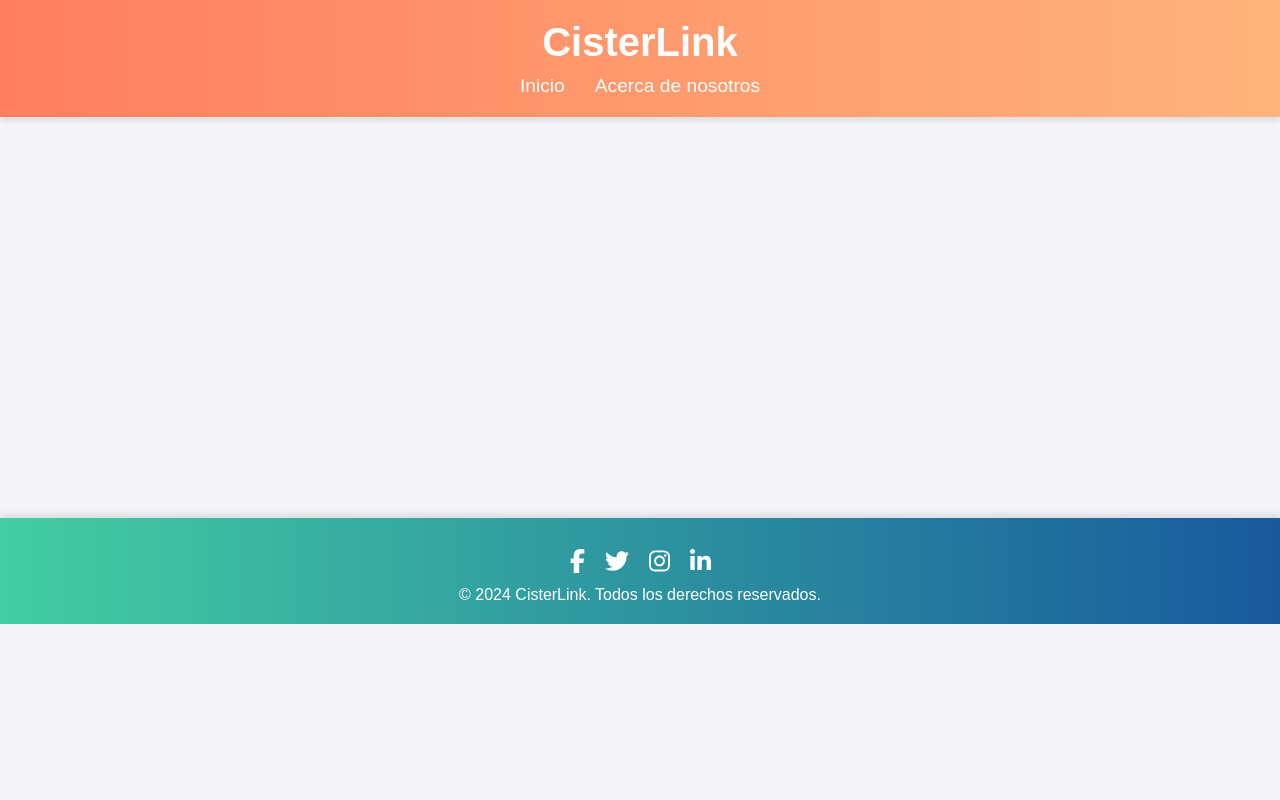
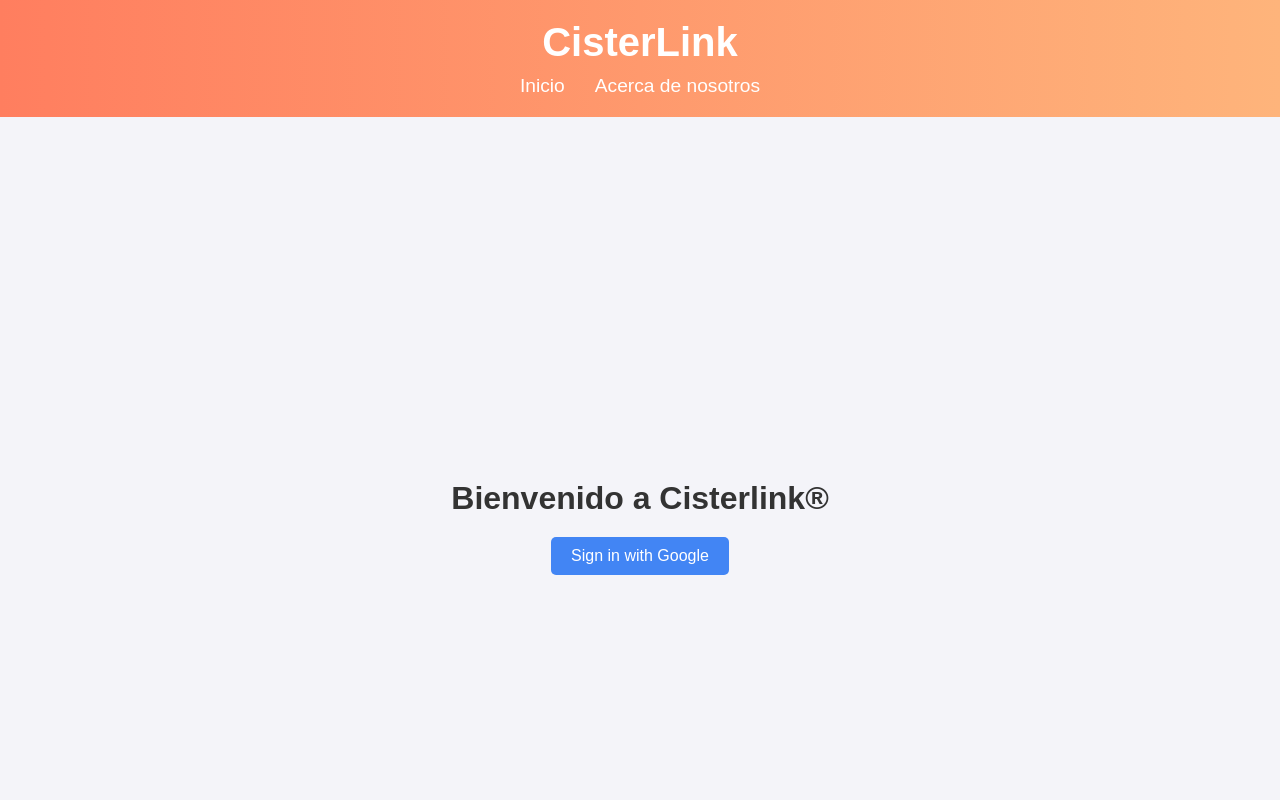
Before and after one commit to BukiLopez/CisterLink, a React (Create React App) app: page /login in a window 1280 px wide. Shown: the top 800 px of the page. Built offline with nearby package versions, Linux system fonts and the light colour scheme; no server answers.

Commit message:
Completamente nuevo, completamente util login

```diff
--- a/package.json
+++ b/package.json
@@ -3,16 +3,18 @@
   "version": "0.1.0",
   "private": true,
   "dependencies": {
+    "@fortawesome/fontawesome-svg-core": "^6.6.0",
     "@fortawesome/free-brands-svg-icons": "^6.5.2",
     "@fortawesome/free-solid-svg-icons": "^6.5.2",
     "@fortawesome/react-fontawesome": "^0.2.2",
+    "@react-oauth/google": "^0.12.1",
     "@testing-library/jest-dom": "^5.17.0",
     "@testing-library/react": "^13.4.0",
     "@testing-library/user-event": "^13.5.0",
     "firebase": "^10.12.2",
     "react": "^18.3.1",
     "react-dom": "^18.3.1",
-    "react-router-dom": "^6.24.1",
+    "react-router-dom": "^6.25.1",
     "react-scripts": "5.0.1",
     "web-vitals": "^2.1.4"
   },
--- a/src/App.js
+++ b/src/App.js
@@ -1,24 +1,41 @@
 // src/App.js
-import React from 'react';
+import React, { useEffect, useState } from 'react';
 import './App.css';
-import { BrowserRouter as Router, Routes, Route } from 'react-router-dom';
+import { BrowserRouter as Router, Routes, Route, Navigate } from 'react-router-dom';
 import Footer from './Components/Footer';
 import Header from './Components/Header';
 import Main from './Components/Main';
 import Conexion from './Components/Conexion';
+import Login from './Components/Login';
+import { getAuth, onAuthStateChanged } from 'firebase/auth';
+import { firebaseConfig } from './Components/Conexion'; // Importa la configuración desde Conexion.js
+import { initializeApp } from 'firebase/app';
+
+const app = initializeApp(firebaseConfig);
+const auth = getAuth(app);
 
 function App() {
+  const [user, setUser] = useState(null);
+
+  useEffect(() => {
+    const unsubscribe = onAuthStateChanged(auth, (user) => {
+      setUser(user);
+    });
+    return () => unsubscribe();
+  }, []);
+
   return (
     <Router>
       <div className='body'>
         <Header />
         <Routes>
-          <Route path="/" element={<Main />} />
-          <Route path="/tinaco" element={<Conexion type="Tinaco" />} />
-          <Route path="/ph" element={<Conexion type="Ph" />} />
-          <Route path="/turbidez" element={<Conexion type="Turbidez" />} />
+          <Route path="/" element={user ? <Main /> : <Navigate to="/login" />} />
+          <Route path="/login" element={<Login />} />
+          <Route path="/tinaco" element={user ? <Conexion type="Tinaco" /> : <Navigate to="/login" />} />
+          <Route path="/ph" element={user ? <Conexion type="Ph" /> : <Navigate to="/login" />} />
+          <Route path="/turbidez" element={user ? <Conexion type="Turbidez" /> : <Navigate to="/login" />} />
         </Routes>
-        <Footer></Footer>
+        <Footer />
       </div>
     </Router>
   );
--- a/src/Components/Conexion.jsx
+++ b/src/Components/Conexion.jsx
@@ -3,7 +3,7 @@ import { useState, useEffect } from 'react';
 import { initializeApp } from 'firebase/app';
 import { getFirestore, collection, getDocs } from 'firebase/firestore';
 
-const firebaseConfig = {
+export const firebaseConfig = {
   apiKey: "AIzaSyDd9VdJxXER-u4YLFFfyWJ8EutvTDOWuJU",
   authDomain: "cisterlink.firebaseapp.com",
   databaseURL: "https://cisterlink-default-rtdb.firebaseio.com",
--- a/src/Components/Footer.css
+++ b/src/Components/Footer.css
@@ -7,7 +7,6 @@
     width: 100%;
     position: relative;
     bottom: 0;
-    margin-top: 401px;
 }
 
 .footer .social-icons {
--- /dev/null
+++ b/src/Components/Login.css
@@ -0,0 +1,28 @@
+/* src/Components/Login.css */
+.login-container {
+    display: flex;
+    flex-direction: column;
+    align-items: center;
+    justify-content: center;
+    height: 100vh;
+    background-color: #f4f4f9;
+  }
+
+  .login-container h1 {
+    color: #333;
+    margin-bottom: 20px;
+  }
+
+  .login-button {
+    background-color: #4285f4;
+    color: white;
+    border: none;
+    padding: 10px 20px;
+    border-radius: 5px;
+    cursor: pointer;
+    font-size: 16px;
+  }
+
+  .login-button:hover {
+    background-color: #357ae8;
+  }
--- a/src/Components/Login.jsx
+++ b/src/Components/Login.jsx
@@ -0,0 +1,35 @@
+// src/Components/Login.jsx
+import React from 'react';
+import { useNavigate } from 'react-router-dom';
+import { getAuth, signInWithPopup, GoogleAuthProvider } from 'firebase/auth';
+import { firebaseConfig } from './Conexion'; // Importa la configuración desde Conexion.js
+import { initializeApp } from 'firebase/app';
+import './Login.css'; // Importa el archivo de estilos
+
+const app = initializeApp(firebaseConfig);
+const auth = getAuth(app);
+const provider = new GoogleAuthProvider();
+
+const Login = () => {
+  const navigate = useNavigate();
+
+  const signInWithGoogle = () => {
+    signInWithPopup(auth, provider)
+      .then((result) => {
+        console.log(result.user);
+        navigate('/');
+      })
+      .catch((error) => {
+        console.error(error);
+      });
+  };
+
+  return (
+    <div className="login-container">
+      <h1>Bienvenido a Cisterlink®</h1>
+      <button className="login-button" onClick={signInWithGoogle}>Sign in with Google</button>
+    </div>
+  );
+};
+
+export default Login;
```
Also changed, not shown: src/Components/pestaña_principal.jsx (added), 1 other file (tests, documents, lock files or other folders).
